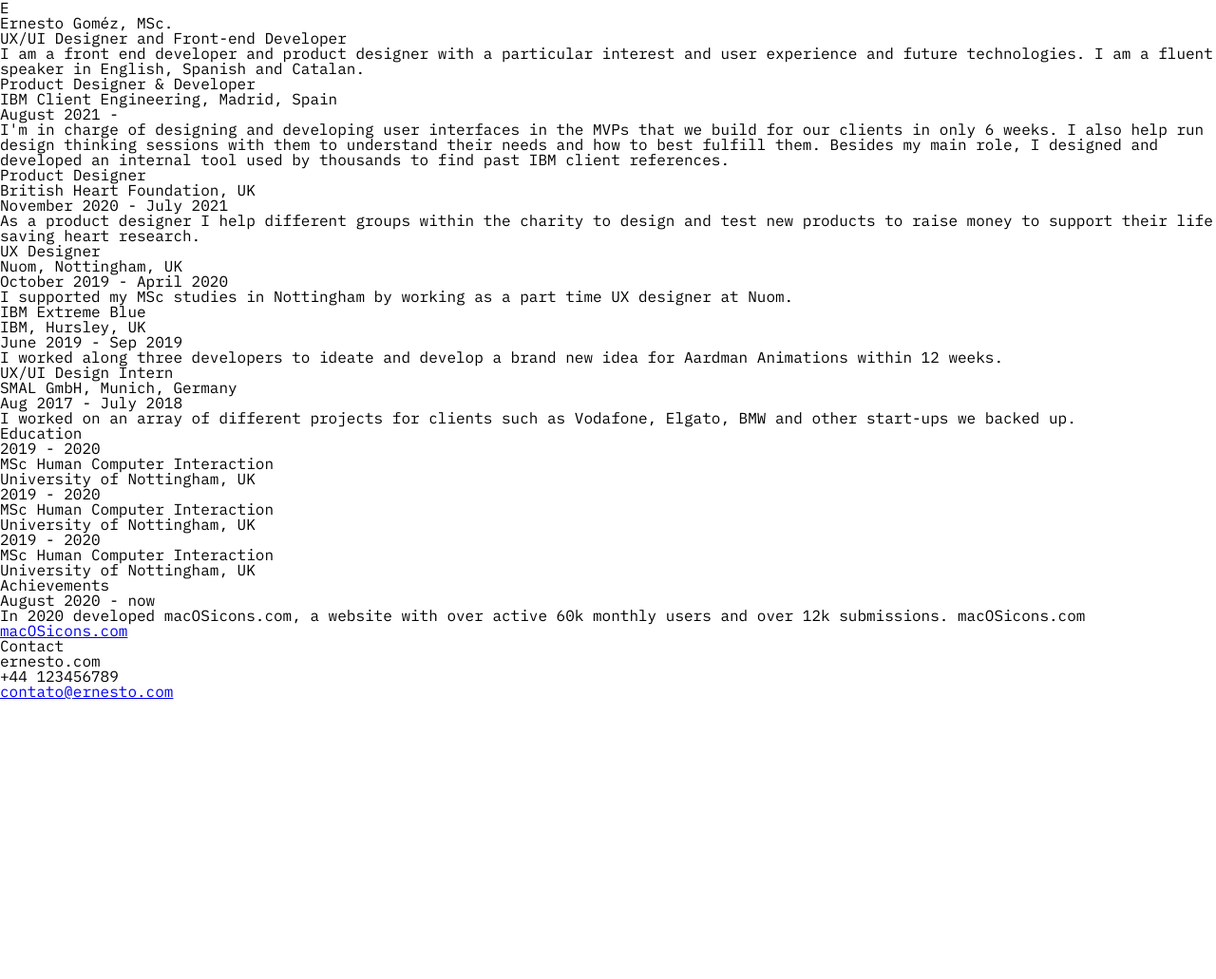
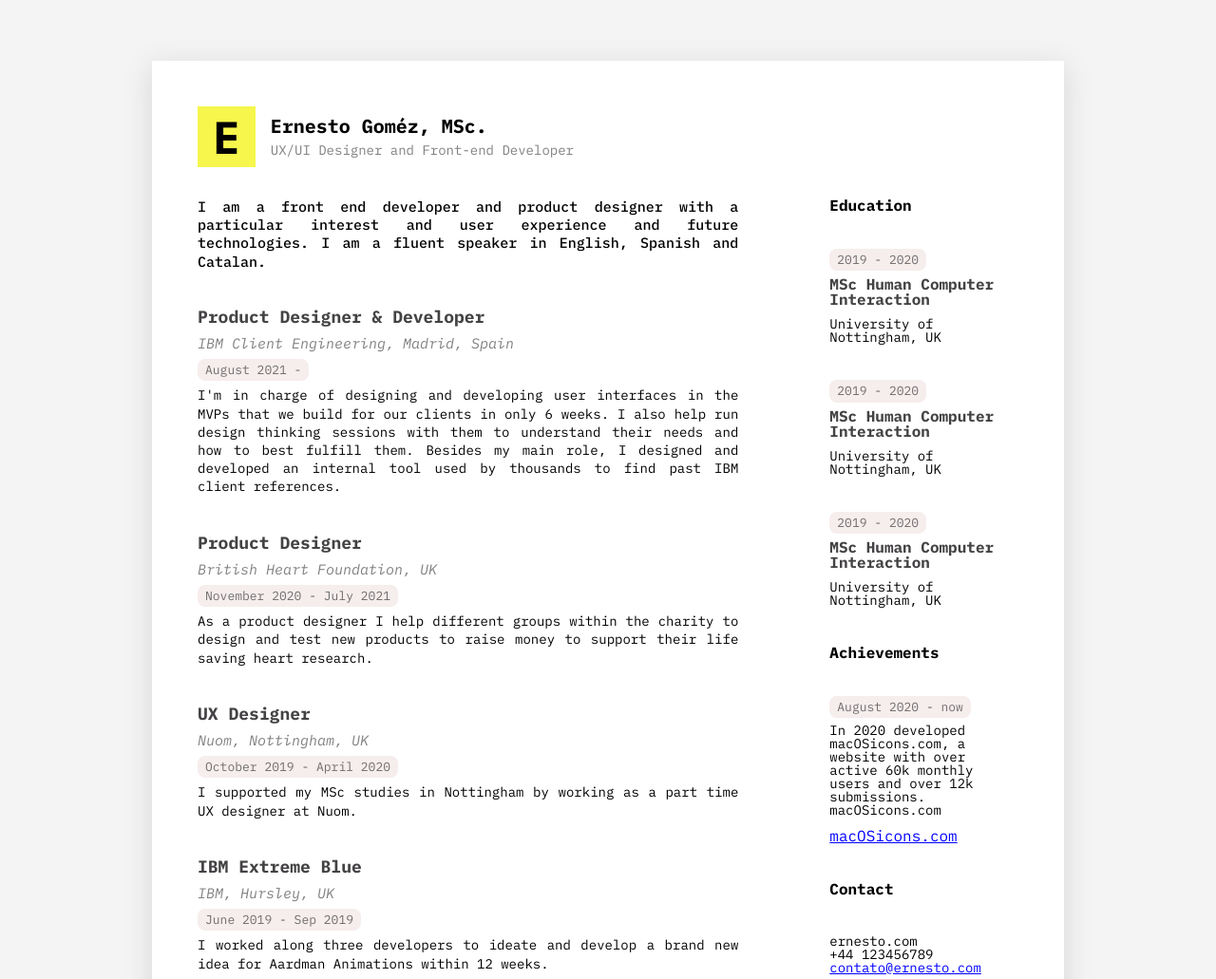
Before and after one commit to alessfm/Curriculo-Flexbox, a plain HTML site: page index.html in a window 1280 px wide. Shown: the top 1031 px of the page at 95% size. Before the commit the page ends 800 px from the top, so only its background shows below. Drawn offline with Linux system fonts and the light colour scheme.

Commit message:
Aplicar estilo CSS

```diff
--- a/css/style.css
+++ b/css/style.css
@@ -1,3 +1,118 @@
-body{
-    font-family: "IBM Plex Mono", monospace;
+body {
+  font-size: 16px;
+  background-color: #f4f4f4;
+  font-family: "IBM Plex Mono", monospace;
 }
+
+h1 {
+  font-size: 20px;
+  font-weight: bolder;
+  margin-bottom: 0.5rem;
+}
+
+h2 {
+  font-size: 14px;
+  color: gray;
+}
+
+h3 {
+  font-weight: bold;
+}
+
+a {
+  color: blue;
+}
+
+.text,
+.text-m {
+  line-height: 1.2rem;
+  text-align: justify;
+}
+
+.text {
+  font-size: 14px;
+}
+
+.text-m {
+  font-size: 15px;
+  font-weight: 500;
+}
+
+.container {
+  display: flex;
+  flex-direction: column;
+  row-gap: 2rem;
+  margin: 4rem 10rem;
+  padding: 3rem;
+  background-color: #fff;
+  box-shadow: rgba(100, 100, 111, 0.2) 0px 7px 29px 0px;
+}
+
+.header {
+  display: flex;
+  align-items: center;
+  column-gap: 1rem;
+
+  .profile-pic {
+    font-size: 48px;
+    font-weight: bold;
+
+    .logo {
+      padding: 0.5rem 1rem;
+      background-color: #f6f64d;
+    }
+  }
+}
+
+.main-content {
+  display: flex;
+  flex-direction: row;
+  column-gap: 6rem;
+
+  .content-start,
+  .education {
+    display: flex;
+    flex-direction: column;
+    row-gap: 2.5rem;
+
+    .card {
+      display: flex;
+      flex-direction: column;
+      row-gap: 0.7rem;
+
+      .job-title {
+        font-size: 18px;
+        color: #444244;
+        font-weight: bold;
+      }
+
+      .education-title {
+        font-size: 16px;
+        color: #444244;
+        font-weight: bold;
+      }
+
+      .job-company {
+        font-size: 15px;
+        color: gray;
+        font-style: italic;
+      }
+
+      .date-location {
+        span {
+          font-size: 13px;
+          padding: 0.2rem 0.5rem;
+          color: #706e6e;
+          border-radius: 8px;
+          background-color: #f6eded;
+        }
+      }
+
+      .institution,
+      .description,
+      .contact-info {
+        font-size: 14px;
+      }
+    }
+  }
+}
--- a/index.html
+++ b/index.html
@@ -45,7 +45,7 @@
                 <div class="card">
                     <div class="job-title">Product Designer & Developer</div>
                     <div class="job-company">IBM Client Engineering, Madrid, Spain</div>
-                    <div class="date-location">August 2021 -</div>
+                    <div class="date-location"><span>August 2021 -</span></div>
                     <p class="text">I'm in charge of designing and developing user interfaces in the MVPs that we build
                         for our clients in only 6 weeks. I also help run design thinking sessions with them to
                         understand their needs and how to best fulfill them. Besides my main role, I designed and
@@ -55,7 +55,7 @@
                 <div class="card">
                     <div class="job-title">Product Designer</div>
                     <div class="job-company">British Heart Foundation, UK</div>
-                    <div class="date-location">November 2020 - July 2021</div>
+                    <div class="date-location"><span>November 2020 - July 2021</span></div>
                     <p class="text">As a product designer I help different groups within the charity to design and test
                         new products to raise money to support their life saving heart research.</p>
                 </div>
@@ -63,7 +63,7 @@
                 <div class="card">
                     <div class="job-title">UX Designer</div>
                     <div class="job-company">Nuom, Nottingham, UK</div>
-                    <div class="date-location">October 2019 - April 2020</div>
+                    <div class="date-location"><span>October 2019 - April 2020</span></div>
                     <p class="text">I supported my MSc studies in Nottingham by working as a part time UX designer at
                         Nuom.</p>
                 </div>
@@ -71,7 +71,7 @@
                 <div class="card">
                     <div class="job-title">IBM Extreme Blue</div>
                     <div class="job-company">IBM, Hursley, UK</div>
-                    <div class="date-location">June 2019 - Sep 2019</div>
+                    <div class="date-location"><span>June 2019 - Sep 2019</span></div>
                     <p class="text">I worked along three developers to ideate and develop a brand new idea for Aardman
                         Animations within 12 weeks.</p>
                 </div>
@@ -79,7 +79,7 @@
                 <div class="card">
                     <div class="job-title">UX/UI Design Intern</div>
                     <div class="job-company">SMAL GmbH, Munich, Germany</div>
-                    <div class="date-location">Aug 2017 - July 2018</div>
+                    <div class="date-location"><span>Aug 2017 - July 2018</span></div>
                     <p class="text">I worked on an array of different projects for clients such as Vodafone, Elgato, BMW
                         and other start-ups we backed up.</p>
                 </div>
@@ -91,19 +91,19 @@
                 <h3>Education</h3>
 
                 <div class="card">
-                    <div class="date-location">2019 - 2020</div>
+                    <div class="date-location"><span>2019 - 2020</span></div>
                     <div class="education-title">MSc Human Computer Interaction</div>
                     <div class="institution">University of Nottingham, UK</div>
                 </div>
 
                 <div class="card">
-                    <div class="date-location">2019 - 2020</div>
+                    <div class="date-location"><span>2019 - 2020</span></div>
                     <div class="education-title">MSc Human Computer Interaction</div>
                     <div class="institution">University of Nottingham, UK</div>
                 </div>
 
                 <div class="card">
-                    <div class="date-location">2019 - 2020</div>
+                    <div class="date-location"><span>2019 - 2020</span></div>
                     <div class="education-title">MSc Human Computer Interaction</div>
                     <div class="institution">University of Nottingham, UK</div>
                 </div>
@@ -112,7 +112,7 @@
                 <h3>Achievements</h3>
 
                 <div class="card">
-                    <div class="date-location">August 2020 - now</div>
+                    <div class="date-location"><span>August 2020 - now</span></div>
                     <p class="description">In 2020 developed macOSicons.com, a website with over active 60k monthly users and
                         over 12k submissions. macOSicons.com</p>
                         <a href="#">macOSicons.com</a>
@@ -121,8 +121,9 @@
 
 
                 <!-- Contact -->
-                <div>
-                    <h3>Contact</h3>
+                <h3>Contact</h3>
+
+                <div class="card">
                     <p class="contact-info">
                         ernesto.com<br>
                         +44 123456789<br>
```
